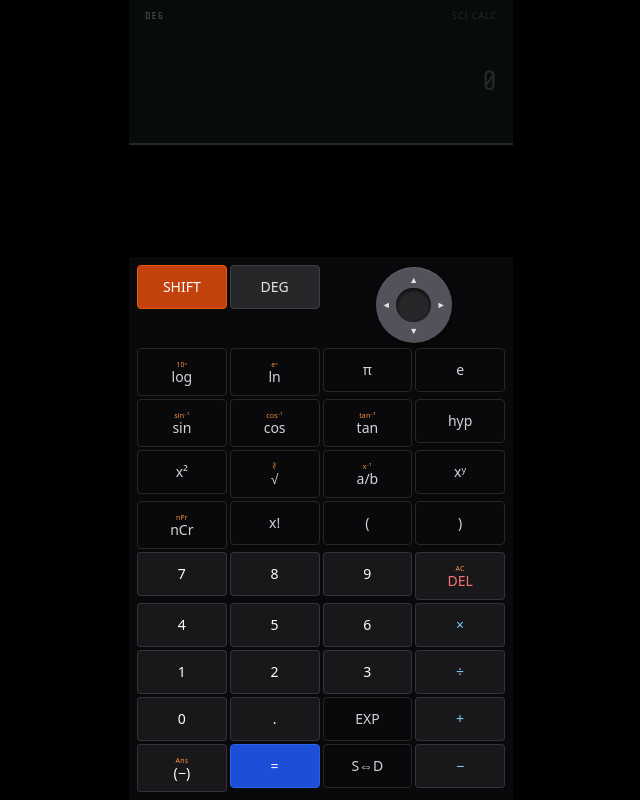
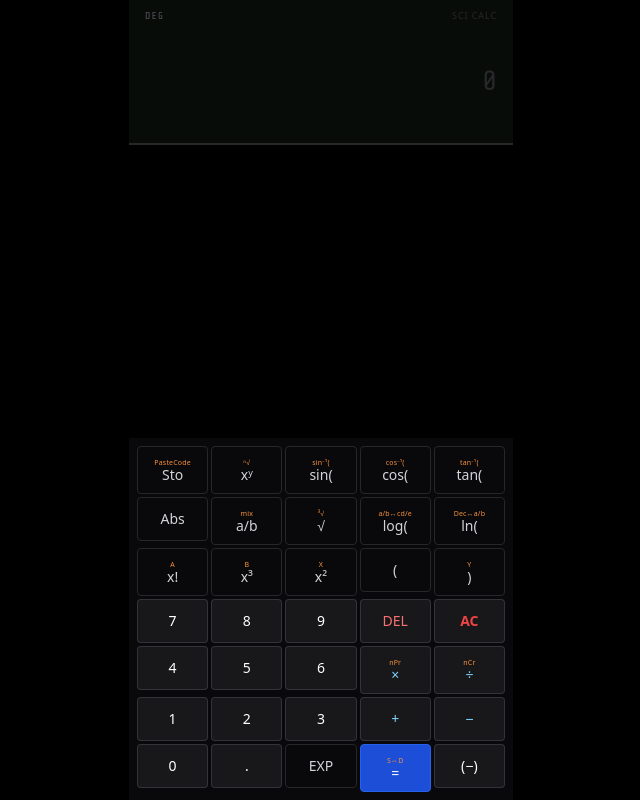
Before and after one commit to mliem2k/scientific-calculator, a React (Vite) app: page / in a window 1280 px wide. Shown: the whole page, without its empty margins (319-959 px from the left). Built offline with nearby package versions, Linux system fonts and the light colour scheme.

Commit message:
feat: rewrite ButtonGrid to 5-column reference layout, delete DPad

```diff
--- a/src/components/calculator/ButtonGrid.tsx
+++ b/src/components/calculator/ButtonGrid.tsx
@@ -1,152 +1,124 @@
 import { cn } from '@/lib/utils'
-import { DPad } from './DPad'
 
-// Button class presets by category
 const DIGIT = 'bg-zinc-900 border border-zinc-700/70 text-white'
 const FN    = 'bg-zinc-950 border border-zinc-800 text-zinc-300'
 const OP    = 'bg-zinc-900 border border-zinc-700/70 text-sky-300'
 const DEL   = 'bg-zinc-900 border border-zinc-700/70 text-red-400'
+const AC    = 'bg-zinc-900 border border-zinc-700/70 text-red-500 font-semibold'
 const EQ    = 'bg-blue-700 border border-blue-600 text-white'
-const CTRL  = 'bg-zinc-800 border border-zinc-700 text-zinc-200'
-const SHIFT_BTN = 'bg-orange-700 border border-orange-600 text-white'
 
 interface BtnDef {
   id: string
   label: string
   shiftLabel?: string
-  hypLabel?: string
-  shiftHypLabel?: string
   cls: string
 }
 
-// Top row: SHIFT + DEG_RAD rendered beside DPad (col-span-2)
-const TOP_ROW: BtnDef[] = [
-  { id: 'SHIFT',   label: 'SHIFT', cls: SHIFT_BTN },
-  { id: 'DEG_RAD', label: 'DEG',   cls: CTRL },
-]
-
-// FX-991ES function area — 4 rows × 4 columns
-// Row 1: log/exp group + constants (π, e)
-// Row 2: trig + HYP modifier (Casio groups these together)
-// Row 3: power/root group — x² standalone, √ (SHIFT:∛), fraction (SHIFT:x⁻¹), x^y
-// Row 4: combinatorics (nCr SHIFT:nPr), factorial, parentheses
 const ROWS: BtnDef[][] = [
+  // Row 1: sto/root/trig
   [
-    { id: 'log',     label: 'log',  shiftLabel: '10ˣ',   cls: FN },
-    { id: 'ln',      label: 'ln',   shiftLabel: 'eˣ',    cls: FN },
-    { id: 'pi',      label: 'π',                         cls: FN },
-    { id: 'e_const', label: 'e',                         cls: FN },
+    { id: 'Sto',         label: 'Sto',    shiftLabel: 'PasteCode', cls: FN },
+    { id: 'exponent',    label: 'xʸ',     shiftLabel: 'ⁿ√',        cls: FN },
+    { id: 'sin',         label: 'sin(',   shiftLabel: 'sin⁻¹(',    cls: FN },
+    { id: 'cos',         label: 'cos(',   shiftLabel: 'cos⁻¹(',    cls: FN },
+    { id: 'tan',         label: 'tan(',   shiftLabel: 'tan⁻¹(',    cls: FN },
   ],
+  // Row 2: abs/fraction/root/log/ln
   [
-    { id: 'sin', label: 'sin', shiftLabel: 'sin⁻¹', hypLabel: 'sinh', shiftHypLabel: 'sinh⁻¹', cls: FN },
-    { id: 'cos', label: 'cos', shiftLabel: 'cos⁻¹', hypLabel: 'cosh', shiftHypLabel: 'cosh⁻¹', cls: FN },
-    { id: 'tan', label: 'tan', shiftLabel: 'tan⁻¹', hypLabel: 'tanh', shiftHypLabel: 'tanh⁻¹', cls: FN },
-    { id: 'HYP', label: 'hyp',                                                                   cls: FN },
+    { id: 'abs',         label: 'Abs',                              cls: FN },
+    { id: 'fraction',    label: 'a/b',    shiftLabel: 'mix',        cls: FN },
+    { id: 'sqrt',        label: '√',      shiftLabel: '³√',         cls: FN },
+    { id: 'log',         label: 'log(',   shiftLabel: 'a/b↔cd/e',   cls: FN },
+    { id: 'ln',          label: 'ln(',    shiftLabel: 'Dec↔a/b',    cls: FN },
   ],
+  // Row 3: combinatorics / power / paren
   [
-    { id: 'square',   label: 'x²',                      cls: FN },
-    { id: 'sqrt',     label: '√',   shiftLabel: '∛',    cls: FN },
-    { id: 'fraction', label: 'a/b', shiftLabel: 'x⁻¹',  cls: FN },
-    { id: 'exponent', label: 'xʸ',                      cls: FN },
+    { id: 'factorial',   label: 'x!',     shiftLabel: 'A',          cls: FN },
+    { id: 'cube',        label: 'x³',     shiftLabel: 'B',          cls: FN },
+    { id: 'square',      label: 'x²',     shiftLabel: 'X',          cls: FN },
+    { id: 'paren_open',  label: '(',                                cls: FN },
+    { id: 'paren_close', label: ')',       shiftLabel: 'Y',          cls: FN },
   ],
-  [
-    { id: 'ncr',         label: 'nCr', shiftLabel: 'nPr', cls: FN },
-    { id: 'factorial',   label: 'x!',                     cls: FN },
-    { id: 'paren_open',  label: '(',                      cls: FN },
-    { id: 'paren_close', label: ')',                      cls: FN },
-  ],
+  // Row 4: 7 8 9 DEL AC
   [
     { id: '7',   label: '7',   cls: DIGIT },
     { id: '8',   label: '8',   cls: DIGIT },
     { id: '9',   label: '9',   cls: DIGIT },
-    { id: 'DEL', label: 'DEL', shiftLabel: 'AC', cls: DEL },
+    { id: 'DEL', label: 'DEL', cls: DEL   },
+    { id: 'AC',  label: 'AC',  cls: AC    },
   ],
+  // Row 5: 4 5 6 × ÷
   [
-    { id: '4',        label: '4', cls: DIGIT },
-    { id: '5',        label: '5', cls: DIGIT },
-    { id: '6',        label: '6', cls: DIGIT },
-    { id: 'multiply', label: '×', cls: OP    },
+    { id: '4',        label: '4',  cls: DIGIT },
+    { id: '5',        label: '5',  cls: DIGIT },
+    { id: '6',        label: '6',  cls: DIGIT },
+    { id: 'multiply', label: '×',  shiftLabel: 'nPr', cls: OP },
+    { id: 'divide',   label: '÷',  shiftLabel: 'nCr', cls: OP },
   ],
+  // Row 6: 1 2 3 + −
   [
-    { id: '1',      label: '1', cls: DIGIT },
-    { id: '2',      label: '2', cls: DIGIT },
-    { id: '3',      label: '3', cls: DIGIT },
-    { id: 'divide', label: '÷', cls: OP    },
+    { id: '1',     label: '1', cls: DIGIT },
+    { id: '2',     label: '2', cls: DIGIT },
+    { id: '3',     label: '3', cls: DIGIT },
+    { id: 'plus',  label: '+', cls: OP    },
+    { id: 'minus', label: '−', cls: OP    },
   ],
+  // Row 7: 0 . EXP = (−)
   [
-    { id: '0',    label: '0',   cls: DIGIT },
-    { id: '.',    label: '.',   cls: DIGIT },
-    { id: 'EXP',  label: 'EXP',              cls: FN    },
-    { id: 'plus', label: '+',                cls: OP    },
-  ],
-  [
-    { id: 'negate', label: '(−)', shiftLabel: 'Ans', cls: DIGIT },
-    { id: '=',      label: '=',                      cls: EQ    },
-    { id: 'S_TO_D', label: 'S⇔D',                   cls: FN    },
-    { id: 'minus',  label: '−',                      cls: OP    },
+    { id: '0',      label: '0',   cls: DIGIT },
+    { id: '.',      label: '.',   cls: DIGIT },
+    { id: 'EXP',    label: 'EXP',              cls: FN    },
+    { id: '=',      label: '=',   shiftLabel: 'S⇔D', cls: EQ },
+    { id: 'negate', label: '(−)',              cls: DIGIT },
   ],
 ]
 
 interface Props {
-  angleMode: 'DEG' | 'RAD'
   shiftActive: boolean
-  hypActive: boolean
   onButton: (id: string) => void
+  onPaste: () => void
 }
 
-export function ButtonGrid({ angleMode, shiftActive, hypActive, onButton }: Props) {
-  function label(btn: BtnDef): string {
-    if (btn.id === 'DEG_RAD') return angleMode
-    if (shiftActive && hypActive && btn.shiftHypLabel) return btn.shiftHypLabel
+export function ButtonGrid({ shiftActive, onButton, onPaste }: Props) {
+  function displayLabel(btn: BtnDef): string {
     if (shiftActive && btn.shiftLabel) return btn.shiftLabel
-    if (hypActive   && btn.hypLabel)   return btn.hypLabel
     return btn.label
   }
 
-  // Show SHIFT alt-label as a small legend only when SHIFT is not active
-  function secondaryLabel(btn: BtnDef): string | null {
-    if (!shiftActive && !hypActive && btn.shiftLabel) return btn.shiftLabel
-    return null
-  }
-
   function actionId(btn: BtnDef): string {
-    if (btn.id === 'sin') {
-      if (shiftActive && hypActive) return 'asinh'
-      if (shiftActive) return 'asin'
-      if (hypActive)   return 'sinh'
-      return 'sin'
+    if (shiftActive) {
+      if (btn.id === 'sin')         return 'asin'
+      if (btn.id === 'cos')         return 'acos'
+      if (btn.id === 'tan')         return 'atan'
+      if (btn.id === 'exponent')    return 'nthRoot'
+      if (btn.id === 'sqrt')        return 'cbrt'
+      if (btn.id === 'log')         return 'MixedFrac'
+      if (btn.id === 'ln')          return 'DecFrac'
+      if (btn.id === 'fraction')    return 'mix'
+      if (btn.id === 'multiply')    return 'npr'
+      if (btn.id === 'divide')      return 'ncr'
+      if (btn.id === '=')           return 'S_TO_D'
+      if (btn.id === 'factorial')   return 'A'
+      if (btn.id === 'cube')        return 'B'
+      if (btn.id === 'square')      return 'X'
+      if (btn.id === 'paren_close') return 'Y'
+      if (btn.id === 'Sto')         return 'PasteCode'
     }
-    if (btn.id === 'cos') {
-      if (shiftActive && hypActive) return 'acosh'
-      if (shiftActive) return 'acos'
-      if (hypActive)   return 'cosh'
-      return 'cos'
-    }
-    if (btn.id === 'tan') {
-      if (shiftActive && hypActive) return 'atanh'
-      if (shiftActive) return 'atan'
-      if (hypActive)   return 'tanh'
-      return 'tan'
-    }
-    if (btn.id === 'log'      && shiftActive) return 'pow10'
-    if (btn.id === 'ln'       && shiftActive) return 'exp'
-    if (btn.id === 'sqrt'     && shiftActive) return 'cbrt'
-    if (btn.id === 'fraction' && shiftActive) return 'reciprocal'
-    if (btn.id === 'ncr'      && shiftActive) return 'npr'
-    if (btn.id === 'DEL'      && shiftActive) return 'CLEAR'
-    if (btn.id === 'negate'   && shiftActive) return 'Ans'
     return btn.id
   }
 
-  function renderBtn(btn: BtnDef, i: number) {
-    if (btn.id === '_gap') return <div key={btn.id + i} />
+  function handleClick(btn: BtnDef) {
+    const id = actionId(btn)
+    if (id === 'PasteCode') { onPaste(); return }
+    onButton(id)
+  }
 
-    const secondary = secondaryLabel(btn)
-
+  function renderBtn(btn: BtnDef, key: string) {
+    const secondary = !shiftActive && btn.shiftLabel ? btn.shiftLabel : null
     return (
       <button
-        key={btn.id + i}
-        onClick={() => onButton(actionId(btn))}
+        key={key}
+        onClick={() => handleClick(btn)}
         className={cn(
           'rounded text-sm font-medium select-none',
           'active:scale-95 active:brightness-75 transition-all duration-75',
@@ -154,8 +126,6 @@ export function ButtonGrid({ angleMode, shiftActive, hypActive, onButton }: Prop
             ? 'h-12 flex flex-col items-center justify-center gap-0'
             : 'h-11 flex items-center justify-center',
           btn.cls,
-          btn.id === 'SHIFT' && shiftActive && 'ring-1 ring-orange-300 brightness-125',
-          btn.id === 'HYP'   && hypActive   && 'ring-1 ring-indigo-300 brightness-125',
         )}
       >
         {secondary && (
@@ -163,18 +133,14 @@ export function ButtonGrid({ angleMode, shiftActive, hypActive, onButton }: Prop
             {secondary}
           </span>
         )}
-        <span className="leading-none">{label(btn)}</span>
+        <span className="leading-none">{displayLabel(btn)}</span>
       </button>
     )
   }
 
   return (
-    <div className="grid grid-cols-4 gap-[3px] p-2 bg-zinc-950 flex-shrink-0">
-      {/* Top row: SHIFT + DEG_RAD in cols 1-2, DPad spans cols 3-4 */}
-      {TOP_ROW.map((btn, i) => renderBtn(btn, i))}
-      <DPad onButton={onButton} />
-
-      {ROWS.flat().map((btn, i) => renderBtn(btn, i + TOP_ROW.length))}
+    <div className="grid grid-cols-5 gap-[3px] p-2 bg-zinc-950 flex-shrink-0">
+      {ROWS.flat().map((btn, i) => renderBtn(btn, btn.id + i))}
     </div>
   )
 }
--- a/src/components/calculator/DPad.tsx
+++ /dev/null
@@ -1,53 +0,0 @@
-interface Props {
-  onButton: (id: string) => void
-}
-
-export function DPad({ onButton }: Props) {
-  return (
-    <div className="col-span-2 row-span-1 flex items-center justify-center py-0.5">
-      <div className="relative w-[4.75rem] h-[4.75rem]">
-        {/* Outer ring with depth shadow */}
-        <div className="absolute inset-0 rounded-full bg-zinc-600 shadow-[inset_0_1px_0_rgba(255,255,255,0.12),0_3px_6px_rgba(0,0,0,0.6)]" />
-
-        {/* UP */}
-        <button
-          aria-label="cursor up"
-          onClick={() => onButton('UP')}
-          className="absolute inset-x-0 top-0 h-[48%] flex items-start justify-center pt-1.5 rounded-t-full hover:bg-white/10 active:bg-black/20 transition-colors z-10"
-        >
-          <span className="text-zinc-200 text-[9px]">▲</span>
-        </button>
-
-        {/* DOWN */}
-        <button
-          aria-label="cursor down"
-          onClick={() => onButton('DOWN')}
-          className="absolute inset-x-0 bottom-0 h-[48%] flex items-end justify-center pb-1.5 rounded-b-full hover:bg-white/10 active:bg-black/20 transition-colors z-10"
-        >
-          <span className="text-zinc-200 text-[9px]">▼</span>
-        </button>
-
-        {/* LEFT */}
-        <button
-          aria-label="cursor left"
-          onClick={() => onButton('LEFT')}
-          className="absolute inset-y-0 left-0 w-[48%] flex items-center justify-start pl-1.5 rounded-l-full hover:bg-white/10 active:bg-black/20 transition-colors z-10"
-        >
-          <span className="text-zinc-200 text-[9px]">◄</span>
-        </button>
-
-        {/* RIGHT */}
-        <button
-          aria-label="cursor right"
-          onClick={() => onButton('RIGHT')}
-          className="absolute inset-y-0 right-0 w-[48%] flex items-center justify-end pr-1.5 rounded-r-full hover:bg-white/10 active:bg-black/20 transition-colors z-10"
-        >
-          <span className="text-zinc-200 text-[9px]">►</span>
-        </button>
-
-        {/* Centre cap — slightly recessed */}
-        <div className="absolute inset-[27%] rounded-full bg-zinc-800 shadow-[inset_0_2px_4px_rgba(0,0,0,0.8)] z-20 pointer-events-none" />
-      </div>
-    </div>
-  )
-}
```
Also changed, not shown: 1 other file (tests, documents, lock files or other folders).
